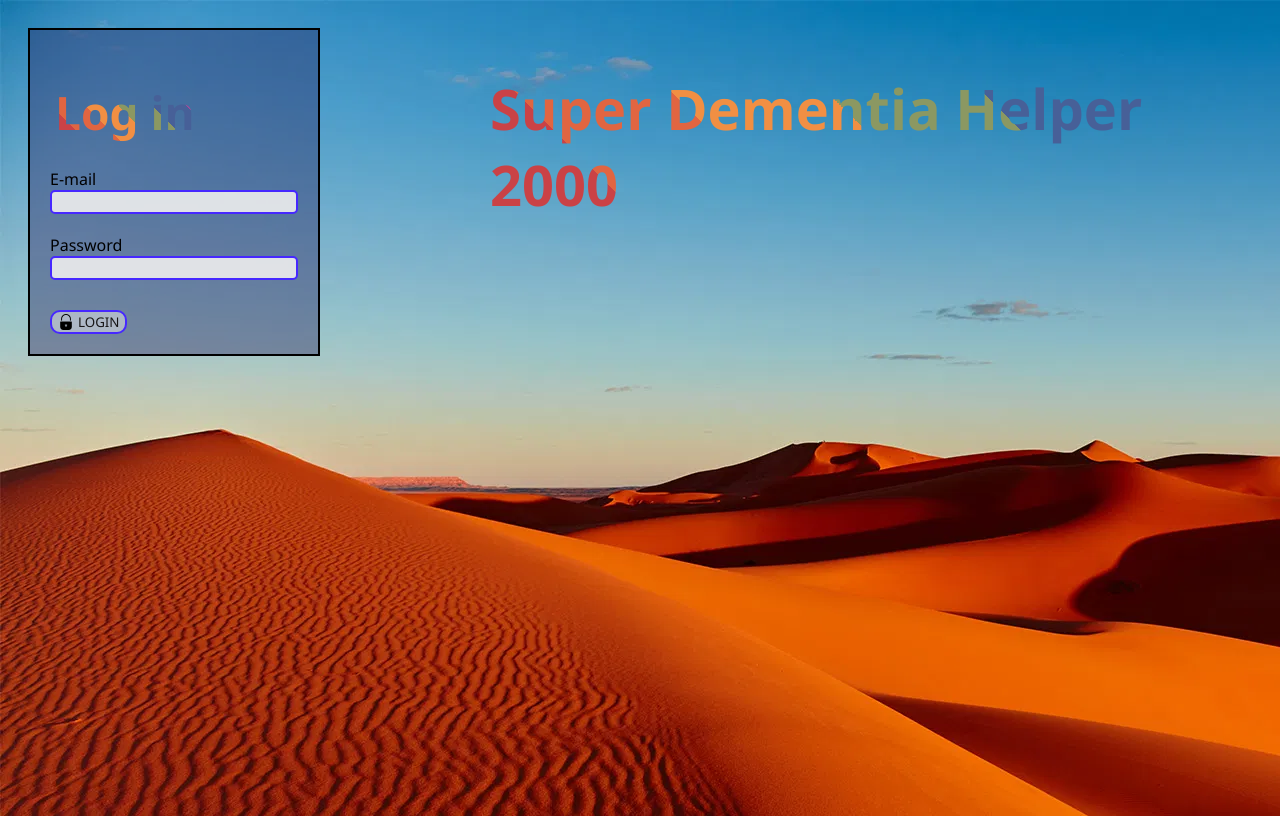
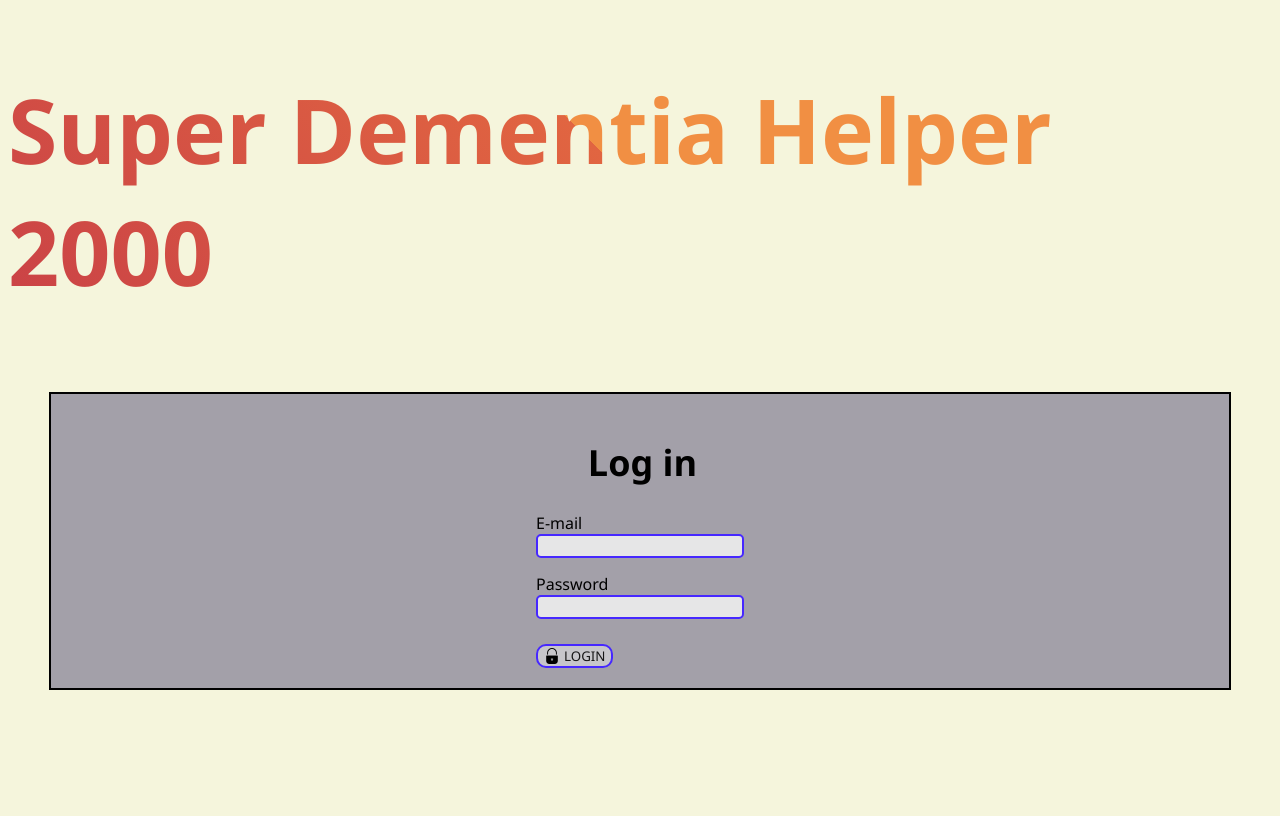
Before and after one commit to azeam/T9_notes, a React (Create React App) app in the folder home/: page /login in a window 1280 px wide. Built offline with nearby package versions, Linux system fonts and the light colour scheme; the HTML template or start-up script is replaced by a standard one.

Commit message:
Update css
changes made

```diff
--- a/home/src/components/Background.css
+++ b/home/src/components/Background.css
@@ -1,10 +1,13 @@
+*{
+    box-sizing: content-box;
+}
+
 body{
     position: relative;
-    background-image: url("./imgs/Desert.jpg");
+    background-color: beige;
     max-width: 100%;
     height: 800px;
-    display: flex;
-    flex-direction: column;
+
 
 }
 
@@ -12,13 +15,13 @@ body{
     border: 2px solid black;
     margin: 20px;
     padding: 20px;
-    width: fit-content;
+    width: 90%;
     background-color: rgba(40, 34, 94, 0.4);
     order: 0;
 }
 
 #root div:first-child{
     display: flex;
-    flex-direction: row;
-    align-items: baseline;
+    flex-direction: column-reverse;
+    align-items: center;
 }
--- a/home/src/components/Hamburgerbutton.css
+++ b/home/src/components/Hamburgerbutton.css
@@ -63,3 +63,8 @@
   .bm-overlay {
     background: rgba(0, 0, 0, 0.3);
   }
+
+  .ham-menu{
+    position: relative;
+    left: 10px;
+  }
--- a/home/src/components/Header.css
+++ b/home/src/components/Header.css
@@ -1,69 +1,6 @@
 .header1{
     font-family: 'Segoe UI', Tahoma, Geneva, Verdana, sans-serif;
-    font-size: 46px;
+    font-size: 36px;
     margin-bottom: 25px;
     margin-left: 5px;
-
-    background-color: #CA4246;
-
-    /* Create the gradient. */
-     background-image: linear-gradient(
-          45deg,
-          #CA4246 16.666%,
-          #E16541 16.666%,
-          #E16541 33.333%,
-          #F18F43 33.333%,
-          #F18F43 50%,
-          #8B9862 50%,
-          #8B9862 66.666%,
-          #476098 66.666%,
-          #476098 83.333%,
-          #A7489B 83.333%);
-
-    /* Set the background size and repeat properties. */
-    background-size: 100%;
-    background-repeat: repeat;
-
-    /* Use the text as a mask for the background. */
-    /* This will show the gradient as a text color rather than element bg. */
-    -webkit-background-clip: text;
-    -webkit-text-fill-color: transparent;
-
-    /* Animate the text when loading the element. */
-    /* This animates it on page load and when hovering out. */
-    animation: rainbow-text-simple-animation-rev 0.75s ease forwards;
-
 }
-
-.header1:hover{
-    animation: rainbow-text-simple-animation 0.5s ease-in forwards;
-}
-
-
-/* Move the background and make it smaller. */
-/* Animation shown when entering the page and after the hover animation. */
-@keyframes rainbow-text-simple-animation-rev {
-    0% {
-      background-size: 650%;
-    }
-    40% {
-        background-size: 650%;
-    }
-    100% {
-        background-size: 100%;
-    }
-}
-
-  /* Move the background and make it larger. */
-  /* Animation shown when hovering over the text. */
-@keyframes rainbow-text-simple-animation {
-    0% {
-        background-size: 100%;
-    }
-    80% {
-        background-size: 650%;
-    }
-    100% {
-        background-size: 650%;
-    }
-}
--- a/home/src/components/Input.css
+++ b/home/src/components/Input.css
@@ -15,7 +15,7 @@ input{
     background-color: rgba(238, 238, 238, 0.9);
     color: var(--dark);
     border: 2px solid var(--primary);
-    width: 240px;
-    margin-bottom: 20px;
+    width: 200px;
+    margin-bottom: 15px;
     cursor: text;
 }
--- a/home/src/components/Title.css
+++ b/home/src/components/Title.css
@@ -1,23 +1,16 @@
 .title{
     order:1;
-    margin-left: 150px;
-    font-size: 56px;
+    font-size: 7vw;
     font-family: 'Segoe UI', Tahoma, Geneva, Verdana, sans-serif;
     background-color: #CA4246;
 
     /* Create the gradient. */
      background-image: linear-gradient(
           45deg,
-          #CA4246 16.666%,
-          #E16541 16.666%,
+          #CA4246 0%,
+          #E16541 50%,
           #E16541 33.333%,
-          #F18F43 33.333%,
-          #F18F43 50%,
-          #8B9862 50%,
-          #8B9862 66.666%,
-          #476098 66.666%,
-          #476098 83.333%,
-          #A7489B 83.333%);
+          #F18F43 33.333%);
 
     /* Set the background size and repeat properties. */
     background-size: 100%;
--- a/home/src/pages/NoteForm.js
+++ b/home/src/pages/NoteForm.js
@@ -98,12 +98,13 @@ class NoteForm extends Component {
     render() {
 		return (
       <>
+
 			<div className="container">
-
+				<Header className="header1" label="New note" name="newnote"></Header>
 				<Sidebar className="ham-menu">
 				</Sidebar>
 
-        <Header className="header1" label="New note" name="newnote"></Header>
+
 				<div className="noteForm">
 					<NoteBody id="body" label="New note" name="body" data={this.state.value} onChange={this.handleChange}>{this.handleChange}</NoteBody>
 					<NoteBody id="category" label="Category" name="category" onChange={this.handleChange}>{this.handleChange}</NoteBody> {/*  change this to dropdown */}
```
